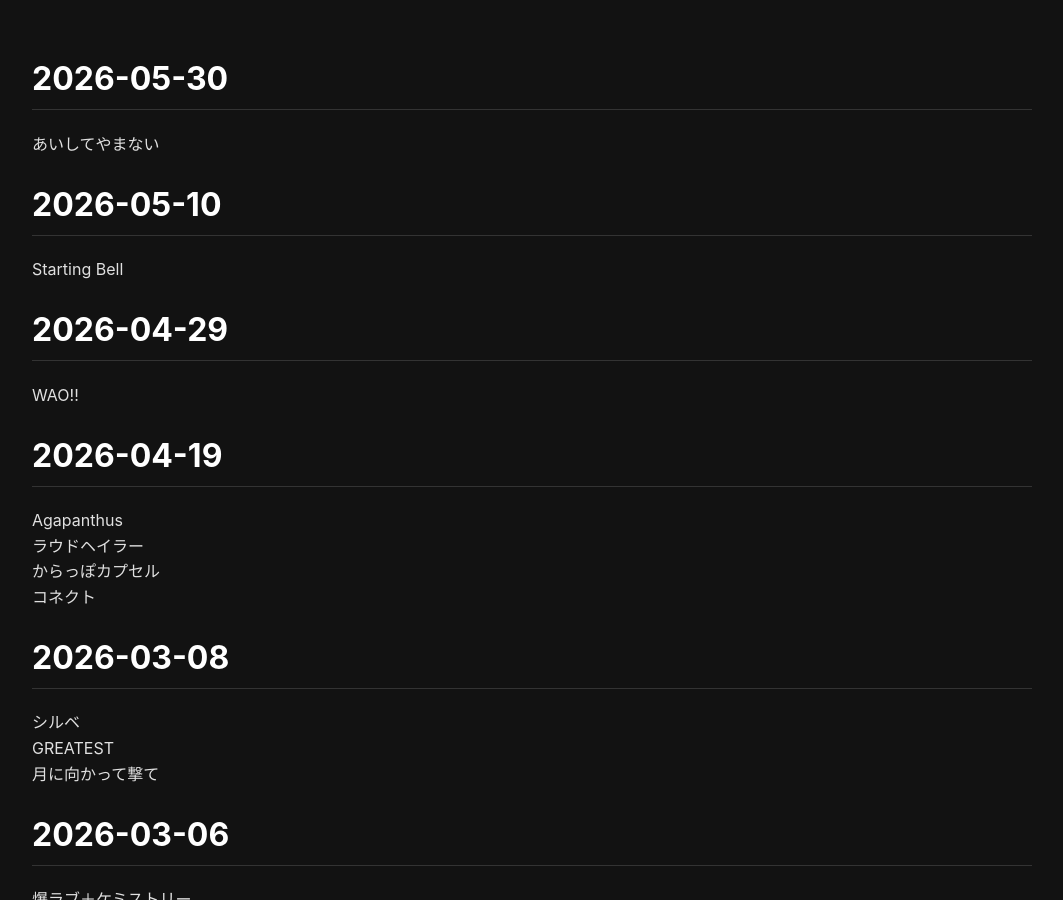
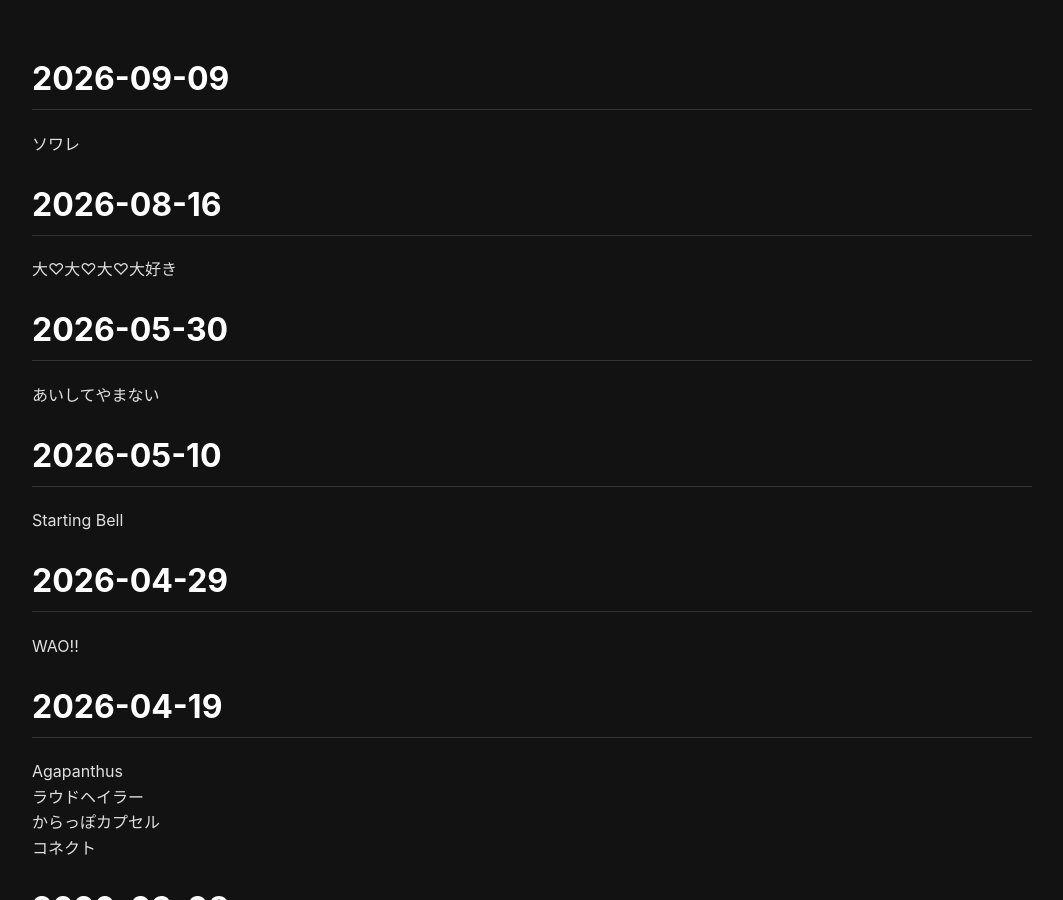
Before and after one commit to pencase65/OtakuBio, a Jekyll site: the page built from index.md, in a window 1280 px wide and 900 px high. Shown: the whole window, without its empty margins (108-1171 px from the left). Built offline with Jekyll 4.4.1, drawn with Linux system fonts in a browser that asks for light colours.

Commit message:
Update index.md

```diff
--- a/index.md
+++ b/index.md
@@ -1,6 +1,12 @@
 ---
 title: "OTAKUBIO"
 ---
+# 2026-09-09
+ソワレ
+
+# 2026-08-16
+大♡大♡大♡大好き
+
 # 2026-05-30
 あいしてやまない
 
```
